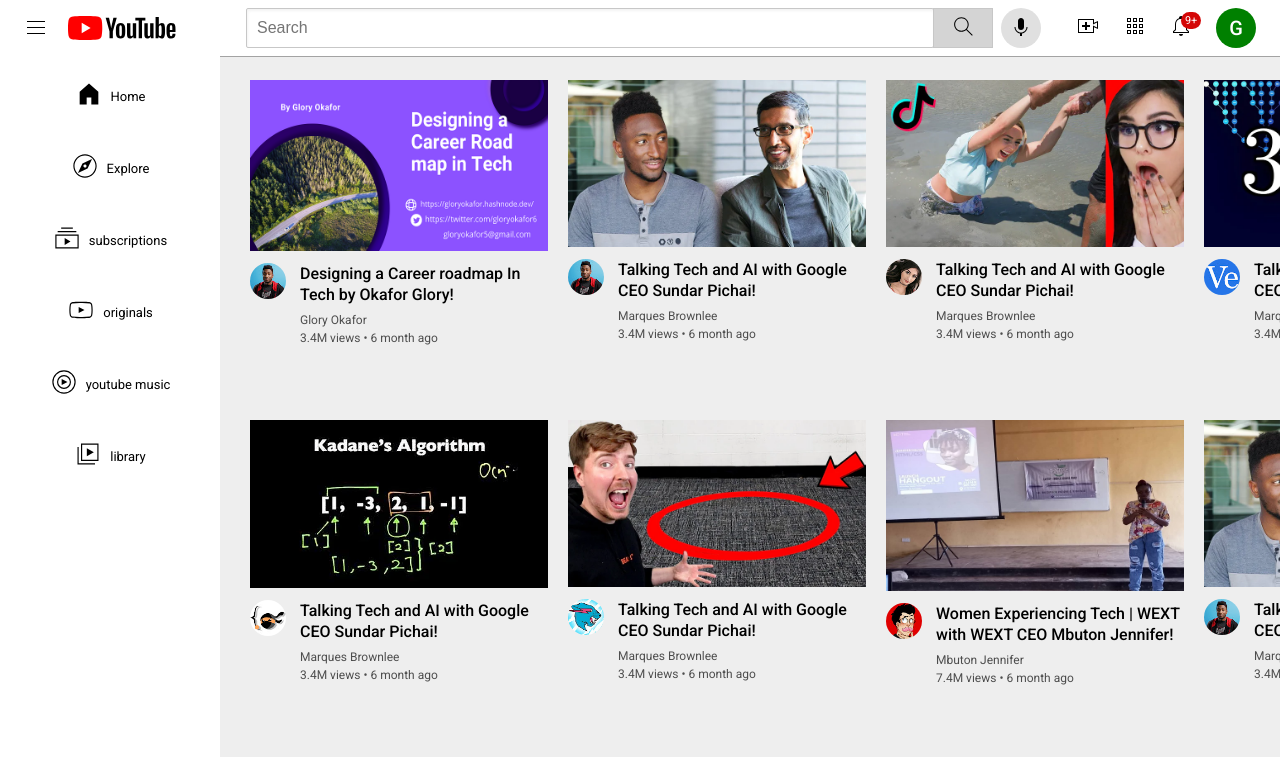
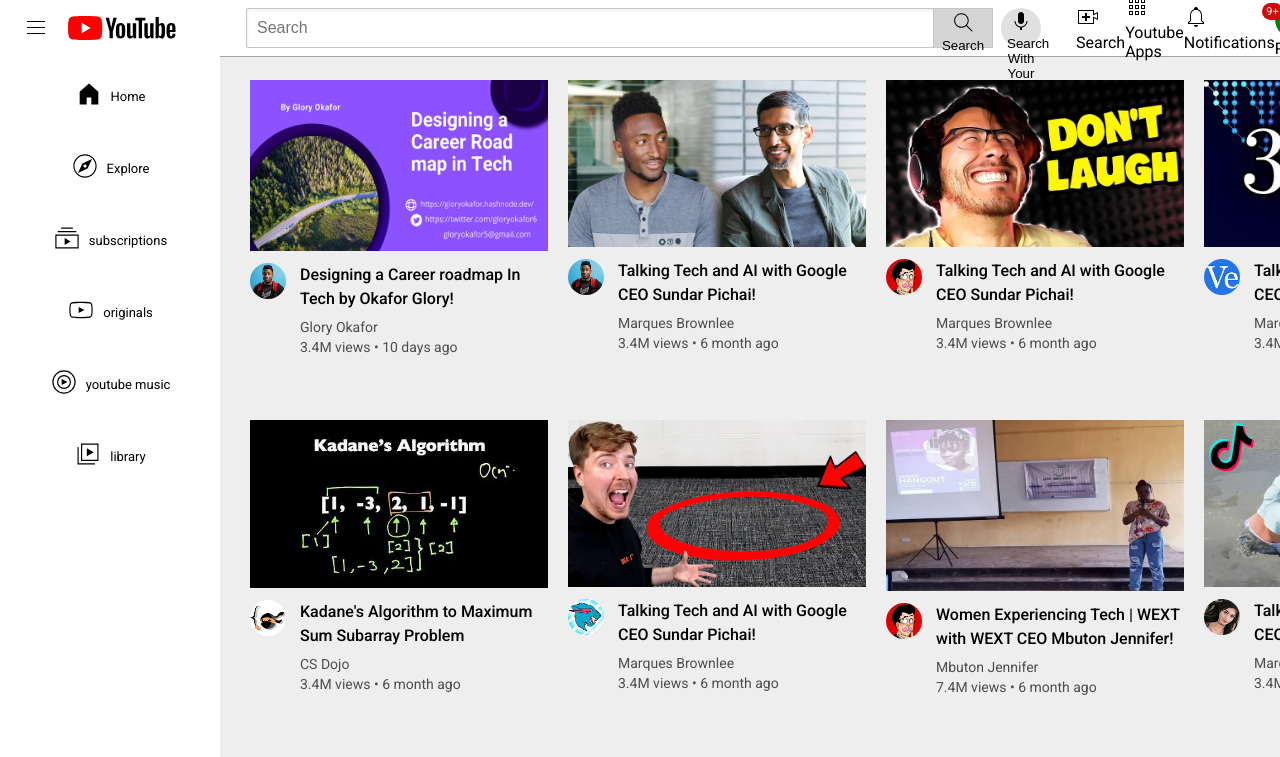
Before and after one commit to glowwEE/youtube-clone, a plain HTML site: page index.html in a window 1280 px wide. Shown: the top 757 px of the page. Drawn offline with Linux system fonts and the light colour scheme.

Commit message:
added tooltip

```diff
--- a/index.html
+++ b/index.html
@@ -15,44 +15,52 @@
   <link rel="stylesheet" href="styles/video.css">
 
 </head>
-<body>
+  <body>
 
   <!-- HEADER -->
   <header class="header">
     <div class="leftSection">
-      <img class="hamburgerIcon" src="icons/hamburger-menu.svg" alt="">
+      <img
+      class ="hamburgerIcon" src="icons/hamburger-menu.svg" alt="">
 
-      <img class="youtubeLogo" src="icons/youtube-logo.svg" alt="">
+      <img  class="youtubeLogo" src="icons/youtube-logo.svg" alt="">
     </div>
     <div class="middleSection">
       <input class="searchBar" type="text" placeholder="Search">
       <button class="searchBtn">
         <img class="searchIcon" src="icons/search.svg" alt="">
+        <div class="tooltip">Search</div>
       </button>
       <button class="voiceSearchBtn">
         <img class="voiceSearchIcon" src="icons/voice-search-icon.svg" alt="">
+        <div class="tooltip">Search With Your Voice</div>
       </button>
+
     </div>
     <div class="rightSection">
       <div class="uploadIconContainer">
         <img class="uploadIcon" src="icons/upload.svg" alt="">
+        <div class="tooltip">Search</div>
       </div>
       <div class="youtubeIconContainer">
         <img class="youtubeIcon" src="icons/youtube-apps.svg" alt="">
+        <div class="tooltip">Youtube Apps</div>
       </div>
       <div class="notificationsIconContainer">
         <img class="notificationsIcon" src="icons/notifications.svg" alt="">
+        <div class="tooltip">Notifications</div>
 
         <div class="notificationCount">9+</div>
       </div>
       <div class="profileIconContainer">
         <p class="profileIcon">G</p>
+        <div class="tooltip">Profile</div>
       </div>
     </div>
   </header>
 
   <!-- SIDEBAR -->
-  <div class="sidebar">
+  <nav class="sidebar">
     <div class="sidebarLink">
       <img src="icons/home.svg" alt="">
       <div>Home</div>
@@ -77,13 +85,16 @@
       <img src="icons/library.svg" alt="">
       <div>library</div>
     </div>
-  </div>
+  </nav>
 
   <!-- Video contents -->
   <div class="videoGrid">
     <div class="videoPreview">
       <div class="thumbnailRow">
-        <img class="thumbnail" src="/thumbnails/thumbnail-8.png" alt="">
+        <a href="https://gloryokafor.hashnode.dev/designing-a-tech-career-roadmap">
+          <img class="thumbnail" src="/thumbnails/thumbnail-8.png" alt="">
+        </a>
+
       </div>
       <div class="videoInfoContainer">
         <div class="channelPicture">
@@ -100,7 +111,7 @@
         </p>
 
         <p class="videoStats">
-          3.4M views &#8226; 6 month ago
+          3.4M views &#8226; 10 days ago
         </p>
 
         </div>
@@ -110,7 +121,9 @@
     </div>
     <div class="videoPreview">
       <div class="thumbnailRow">
-        <img class="thumbnail" src="/thumbnails/thumbnail-1.webp" alt="">
+        <a href="https://youtu.be/n2RNcPRtAiY">
+          <img class="thumbnail" src="/thumbnails/thumbnail-1.webp" alt="">
+        </a>
       </div>
       <div class="videoInfoContainer">
         <div class="channelPicture">
@@ -137,11 +150,11 @@
     </div>
     <div class="videoPreview">
       <div class="thumbnailRow">
-        <img class="thumbnail" src="/thumbnails/thumbnail-3.webp" alt="">
+        <img class="thumbnail" src="/thumbnails/thumbnail-2.webp" alt="">
       </div>
       <div class="videoInfoContainer">
         <div class="channelPicture">
-          <img class="profileProfile" src="/channel Profile/channel-3.jpeg" alt="">
+          <img class="profileProfile" src="/channel Profile/channel-2.jpeg" alt="">
         </div>
 
         <div class="videoInfo">
@@ -164,7 +177,9 @@
     </div>
     <div class="videoPreview">
       <div class="thumbnailRow">
-        <img class="thumbnail" src="/thumbnails/thumbnail-4.webp" alt="">
+        <a href="https://youtu.be/n2RNcPRtAiY">
+          <img class="thumbnail" src="/thumbnails/thumbnail-4.webp" alt="">
+        </a>
       </div>
       <div class="videoInfoContainer">
         <div class="channelPicture">
@@ -191,7 +206,10 @@
     </div>
     <div class="videoPreview">
       <div class="thumbnailRow">
-        <img class="thumbnail" src="/thumbnails/thumbnail-5.webp" alt="">
+        <a href="https://youtu.be/86CQq3pKSUw">
+          <img class="thumbnail" src="/thumbnails/thumbnail-5.webp" alt="">
+        </a>
+
       </div>
       <div class="videoInfoContainer">
         <div class="channelPicture">
@@ -200,11 +218,11 @@
 
         <div class="videoInfo">
           <p class="videoTitle">
-          Talking Tech and AI with Google CEO Sundar Pichai!
+            Kadane's Algorithm to Maximum Sum Subarray Problem
         </p>
 
         <p class="videoAuthor">
-          Marques Brownlee
+          CS Dojo
         </p>
 
         <p class="videoStats">
@@ -272,11 +290,11 @@
     </div>
     <div class="videoPreview">
       <div class="thumbnailRow">
-        <img class="thumbnail" src="/thumbnails/thumbnail-1.webp" alt="">
+        <img class="thumbnail" src="/thumbnails/thumbnail-3.webp" alt="">
       </div>
       <div class="videoInfoContainer">
         <div class="channelPicture">
-          <img class="profileProfile" src="/channel Profile/channel-1.jpeg" alt="">
+          <img class="profileProfile" src="/channel Profile/channel-3.jpeg" alt="">
         </div>
 
         <div class="videoInfo">
@@ -407,5 +425,6 @@
     </div>
 
   </div>
+
 </body>
 </html>
--- a/styles/video.css
+++ b/styles/video.css
@@ -11,6 +11,7 @@
 
 .thumbnail{
   width: 100%;
+  cursor: pointer;
 }
 
 .thumbnailRow{
@@ -44,6 +45,7 @@
   font-weight: 500;
   line-height: 21px;
   margin-bottom: 8px;
+  cursor: pointer;
 }
 
 .videoAuthor{
@@ -89,4 +91,18 @@
     display: grid;
     grid-template-columns: 1fr 1fr 1fr 1fr;
   }
+
+  .videoTitle{
+    font-size: 16px;
+    font-weight: 500;
+    line-height: 24px;
+  }
+
+  .videoAuthor{
+    font-size: 14px;
+  }
+
+  .videoStats{
+    font-size: 14px;
+  }
 }
```
